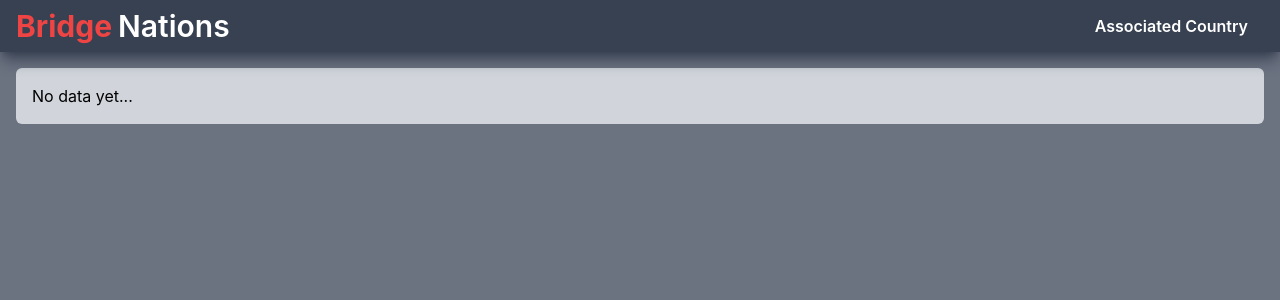
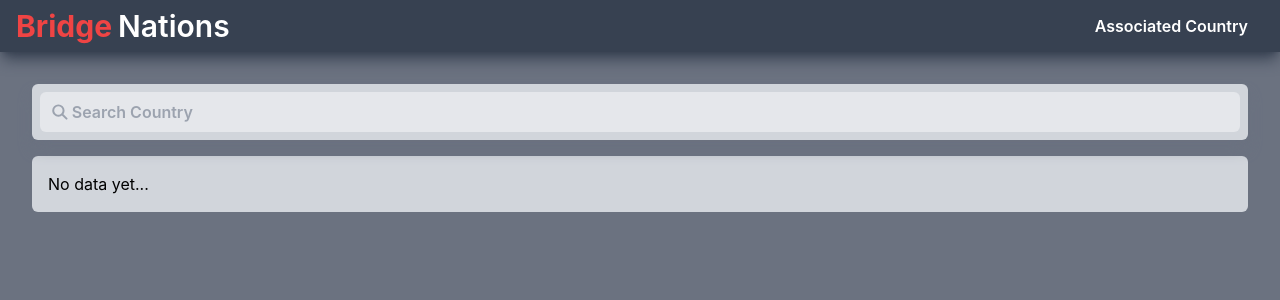
Before and after one commit to LeonardMart/country-list, a React (Create React App) app: page /associated-country in a window 1280 px wide. Shown: the top 300 px of the page. Built offline with nearby package versions, Linux system fonts and the light colour scheme.

Commit message:
update problem 4

```diff
--- a/src/pages/associated-country/AssociatedCountry.js
+++ b/src/pages/associated-country/AssociatedCountry.js
@@ -4,31 +4,47 @@ import ArrowRight from "../../assets/icon/chevron-right";
 import { removeAssociatedCountry } from "../../store/associatedSlice";
 import ModalDialog from "../../component/modal-dialog/modalDialog";
 import { useNavigate } from "react-router-dom";
+import SearchBox from "../../component/searchbox/SearchBox";
 
 const AssociatedCountry = () => {
-  const navigate = useNavigate()
-  const dispatch = useDispatch()
+  const navigate = useNavigate();
+  const dispatch = useDispatch();
   const countries = useSelector(
     (state) => state.associated.associatedCountries
-  )
-  const [isModalVisible, setModalVisible] = useState(false)
-  const [selectedCountry, setSelectedCountry] = useState(null)
+  );
+  const [isModalVisible, setModalVisible] = useState(false);
+  const [selectedCountry, setSelectedCountry] = useState(null);
+  const [searchKeyword, setSearchKeyword] = useState("");
+
 
   const handleCancelEngagement = (country) => {
-    setSelectedCountry(country)
-    setModalVisible(true)
-  }
+    setSelectedCountry(country);
+    setModalVisible(true);
+  };
 
   const confirmRemoval = () => {
     if (selectedCountry) {
-      dispatch(removeAssociatedCountry(selectedCountry))
-      setModalVisible(false)
-      setSelectedCountry(null)
+      dispatch(removeAssociatedCountry(selectedCountry));
+      setModalVisible(false);
+      setSelectedCountry(null);
     }
-  }
+  };
+
+  const searchHandler = (e) => {
+    setSearchKeyword(e.target.value);
+  };
+
+  const onClearHandler = () => {
+    setSearchKeyword("");
+  };
+
+  const filteredCountries = countries.filter((item)=>
+    item.name.common.toLowerCase().includes(searchKeyword.toLocaleLowerCase()))
+
+
 
   return (
-    <div className="bg-gray-300 w-full h-full p-4 rounded-md">
+    <div className="w-full h-full p-4 rounded-md">
       {isModalVisible && (
         <ModalDialog
           title={`Remove ${selectedCountry.name.common}?`}
@@ -41,8 +57,19 @@ const AssociatedCountry = () => {
         />
       )}
       <div className="flex flex-col space-y-4">
-        {countries.length > 0 ? (
-          countries.map((item) => (
+        <div className="sticky top-[73px] md:top-[68px] z-20 w-full p-2 bg-gray-300 rounded-md shadow-lg shadow-gray-500">
+          <SearchBox
+            className="w-full"
+            name="Search Country"
+            placeHolder="Search Country"
+            onChange={searchHandler}
+            value={searchKeyword}
+            onClear={onClearHandler}
+          />
+        </div>
+        <div className="flex flex-col space-y-4 bg-gray-300 w-full h-full p-4 rounded-md">
+          {filteredCountries.length > 0 ? (
+            filteredCountries.map((item) => (
               <div
                 key={item.cca3}
                 className="bg-gray-100 w-full p-4 rounded-md flex flex-col md:flex-row lg:flex-row space-y-1.5 justify-between shadow-lg">
@@ -57,7 +84,9 @@ const AssociatedCountry = () => {
                       {item.name.common}
                     </div>
                   </div>
-                <button onClick={() => navigate(`/country/${item.cca3}`)} className="text-gray-600 h-full hover:scale-110 md:hidden lg:hidden w-6">
+                  <button
+                    onClick={() => navigate(`/country/${item.cca3}`)}
+                    className="text-gray-600 h-full hover:scale-110 md:hidden lg:hidden w-6">
                     <ArrowRight
                       width={20}
                       height={20}
@@ -87,6 +116,7 @@ const AssociatedCountry = () => {
           )}
         </div>
       </div>
+    </div>
   );
 };
 
--- a/src/pages/detail-country/CountryDetailPage.js
+++ b/src/pages/detail-country/CountryDetailPage.js
@@ -4,21 +4,28 @@ import { useHttpRequest } from "../../hooks/useHttpRequests";
 import MapComponent from "../../component/map/map";
 import ModalDialog from "../../component/modal-dialog/modalDialog";
 import { useDispatch, useSelector } from "react-redux";
-import { setAssociatedCountries } from "../../store/associatedSlice";
+import {
+  removeAssociatedCountry,
+  setAssociatedCountries,
+} from "../../store/associatedSlice";
 import SearchBox from "../../component/searchbox/SearchBox";
 
 const CountryDetailPage = () => {
-  const { id } = useParams()
-  const dispatch = useDispatch()
+  const { id } = useParams();
+  const dispatch = useDispatch();
   const associatedCountries = useSelector(
     (state) => state.associated.associatedCountries
-  )
-  const [countryData, setCountryData] = useState(null)
-  const [isModalVisible, setModalVisible] = useState(false)
-  const [modalType, setModalType] = useState("loading")
-  const [isCountryAssociated, setIsCountryAssociated] = useState(false)
-  const countryDetail = process.env.REACT_APP_COUNTRY_DETAIL_API
-  const { sendRequest } = useHttpRequest(countryDetail)
+  );
+  const [countryData, setCountryData] = useState(null);
+  const [isModalVisible, setModalVisible] = useState(false);
+  const [isRemoveModal, setIsRemoveModal] = useState(false);
+  const [modalType, setModalType] = useState("loading");
+  const [isCountryAssociated, setIsCountryAssociated] = useState(false);
+  const countryDetail = process.env.REACT_APP_COUNTRY_DETAIL_API;
+  const { sendRequest } = useHttpRequest(countryDetail);
+  const countries = useSelector(
+    (state) => state.associated.associatedCountries
+  );
 
   const getCountryDetail = useCallback(async () => {
     try {
@@ -27,53 +34,58 @@ const CountryDetailPage = () => {
         method: "get",
       });
       if (res) {
-        setCountryData(res[0])
+        setCountryData(res[0]);
       }
     } catch (error) {
-      console.log("Error fetching country details", error)
+      console.log("Error fetching country details", error);
     }
-  }, [sendRequest, id])
+  }, [sendRequest, id]);
 
   useEffect(() => {
     if (!countryData) {
-      getCountryDetail()
+      getCountryDetail();
     }
-  }, [id, getCountryDetail, countryData])
+  }, [id, getCountryDetail, countryData]);
 
   useEffect(() => {
     if (countryData) {
       const isAssociated = associatedCountries.some(
         (country) => country.cca3 === countryData.cca3
       );
-      setIsCountryAssociated(isAssociated)
+      setIsCountryAssociated(isAssociated);
     }
-  }, [associatedCountries, countryData])
+  }, [associatedCountries, countryData]);
 
   const handleCooperationClick = () => {
-    setModalVisible(true)
-    setModalType("loading")
+    setModalVisible(true);
+    setModalType("loading");
 
-    const randomDelay = Math.floor(Math.random() * 9000) + 2000
+    const randomDelay = Math.floor(Math.random() * 9000) + 2000;
 
     setTimeout(() => {
-      const randomChance = Math.random()
+      const randomChance = Math.random();
       if (randomChance < 0.5) {
-        setModalType("accepted!")
+        setModalType("accepted!");
       } else {
-        setModalType("rejected!")
+        setModalType("rejected!");
       }
-    }, randomDelay)
-  }
+    }, randomDelay);
+  };
 
   useEffect(() => {
     if (modalType === "accepted!") {
-      dispatch(setAssociatedCountries(countryData))
+      dispatch(setAssociatedCountries(countryData));
     }
-  }, [modalType, countryData, dispatch])
+  }, [modalType, countryData, dispatch]);
+
+  const cancelHandler = () => {
+    dispatch(removeAssociatedCountry(countryData));
+    console.log("tes", associatedCountries);
+    setIsRemoveModal(false)
+  };
 
   return (
     <div className="flex flex-col w-full space-y-4 p-4">
-
       {isModalVisible && (
         <ModalDialog
           type={
@@ -91,8 +103,20 @@ const CountryDetailPage = () => {
           message={modalType === "loading" ? "Please wait..." : modalType}
           yesBtn="Okay"
           onConfirm={() => {
-            setModalVisible(false)
+            setModalVisible(false);
           }}
+        />
+      )}
+
+      {isRemoveModal && (
+        <ModalDialog
+          title={`Remove ${countryData.name.common}?`}
+          message={`Are you sure that you want to delete selected country?`}
+          noBtn="Cancel"
+          yesBtn="Remove"
+          type="warning"
+          onCancel={() => setModalVisible(false)}
+          onConfirm={cancelHandler}
         />
       )}
       {countryData ? (
@@ -196,21 +220,23 @@ const CountryDetailPage = () => {
                 Propose Engagement
               </button>
             </div>
-          ):(
+          ) : (
             <div className="flex w-full items-center bg-orange-600 rounded-md">
               <button
                 className="w-full items-center p-4 rounded-md text-white font-bold text-lg"
-                onClick={()=>{}}>
+                onClick={() => setIsRemoveModal(true)}>
                 Cancel Engagement
               </button>
             </div>
           )}
         </>
       ) : (
-        <div className="bg-gray-100 w-full rounded-md p-4">Retrieving data...</div>
+        <div className="bg-gray-100 w-full rounded-md p-4">
+          Retrieving data...
+        </div>
       )}
     </div>
-  )
-}
+  );
+};
 
 export default CountryDetailPage;
```
Lines whose indentation alone changed are shown as unchanged.
